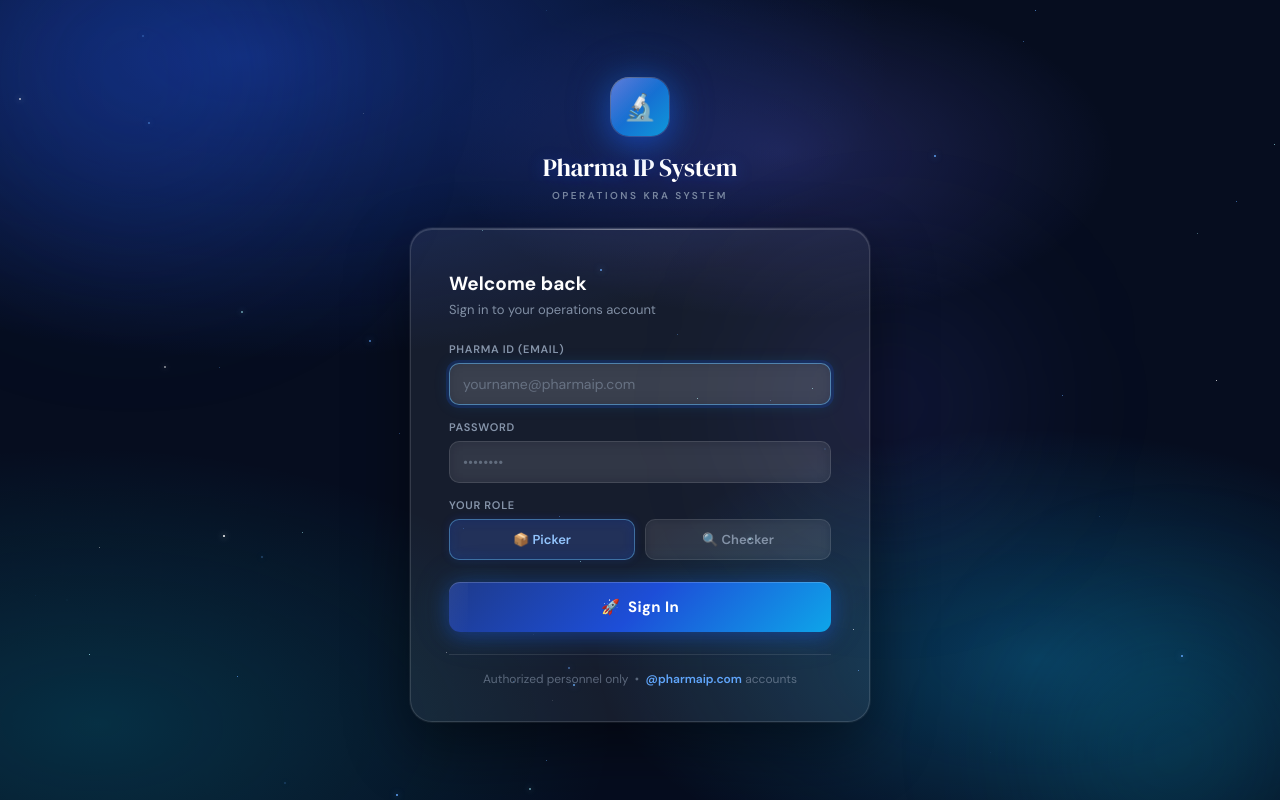
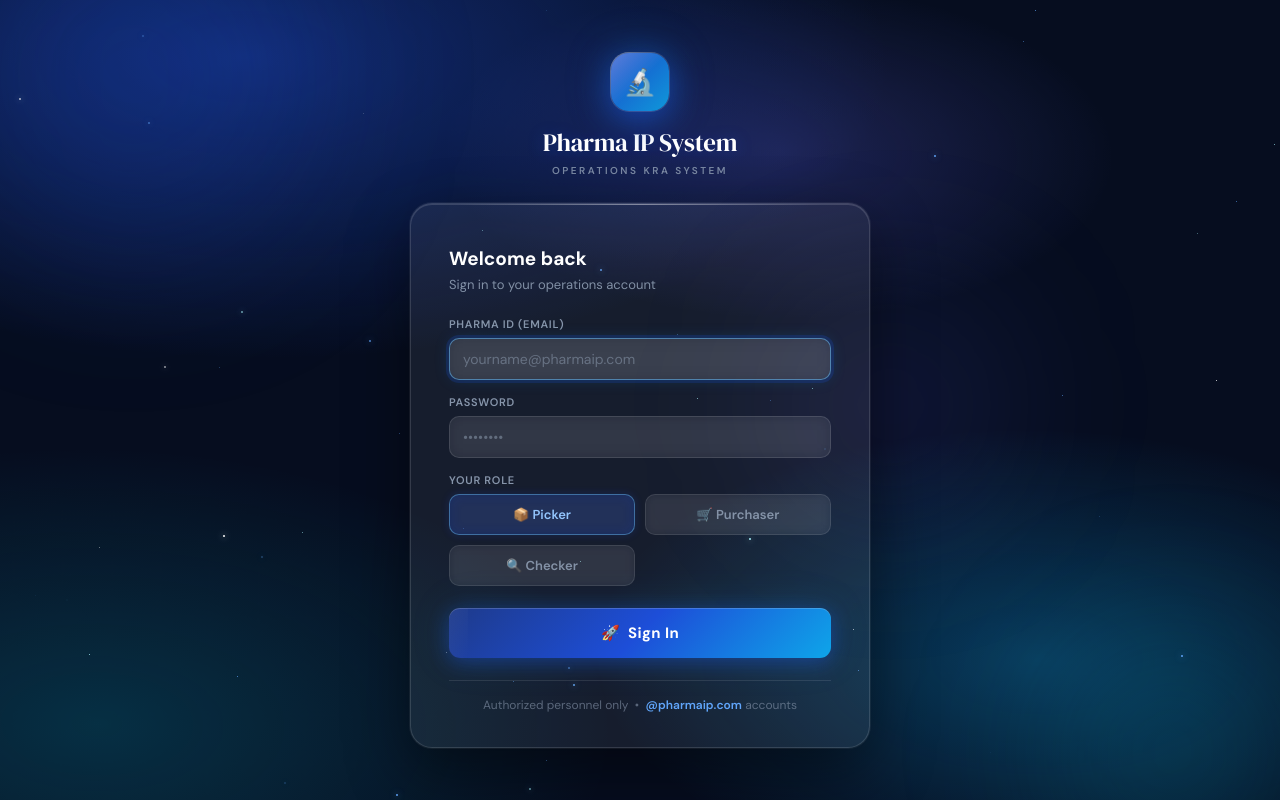
Before and after one commit to Ak-Warrior47/IndianPharma-IP--system, a Flask app: page /login in a window 1280 px wide. Run offline with Flask 3, Linux system fonts and the light colour scheme.

Commit message:
Update login.html

```diff
--- a/templates/login.html
+++ b/templates/login.html
@@ -480,6 +480,10 @@ body {
             <label for="r-picker">📦 Picker</label>
           </div>
           <div class="role-opt">
+            <input type="radio" id="r-purchaser" name="staff_type" value="purchaser">
+            <label for="r-purchaser">🛒 Purchaser</label>
+          </div>
+          <div class="role-opt">
             <input type="radio" id="r-checker" name="staff_type" value="checker">
             <label for="r-checker">🔍 Checker</label>
           </div>
```
